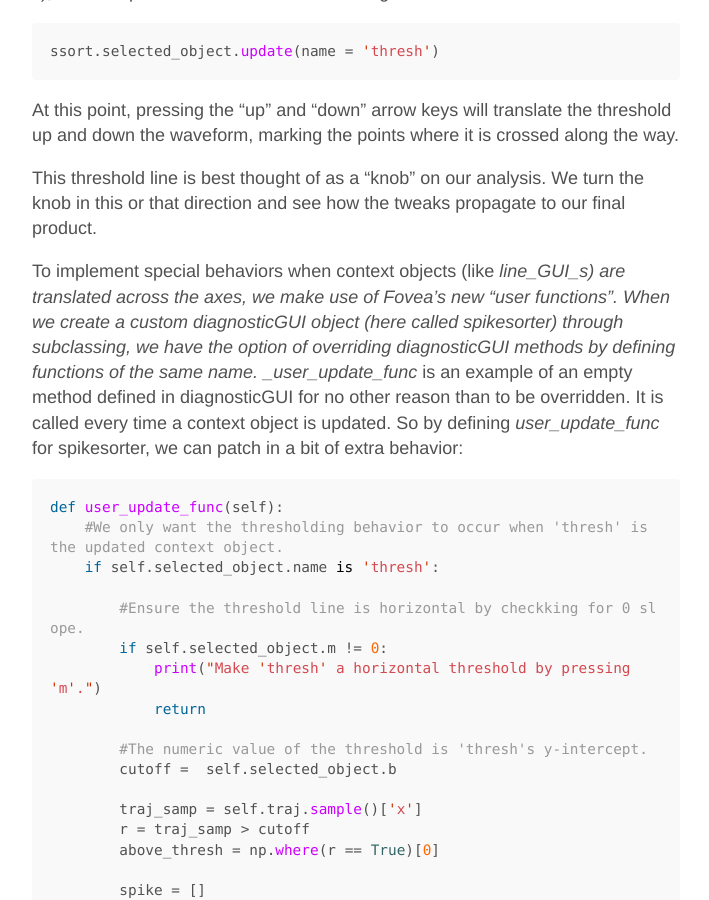
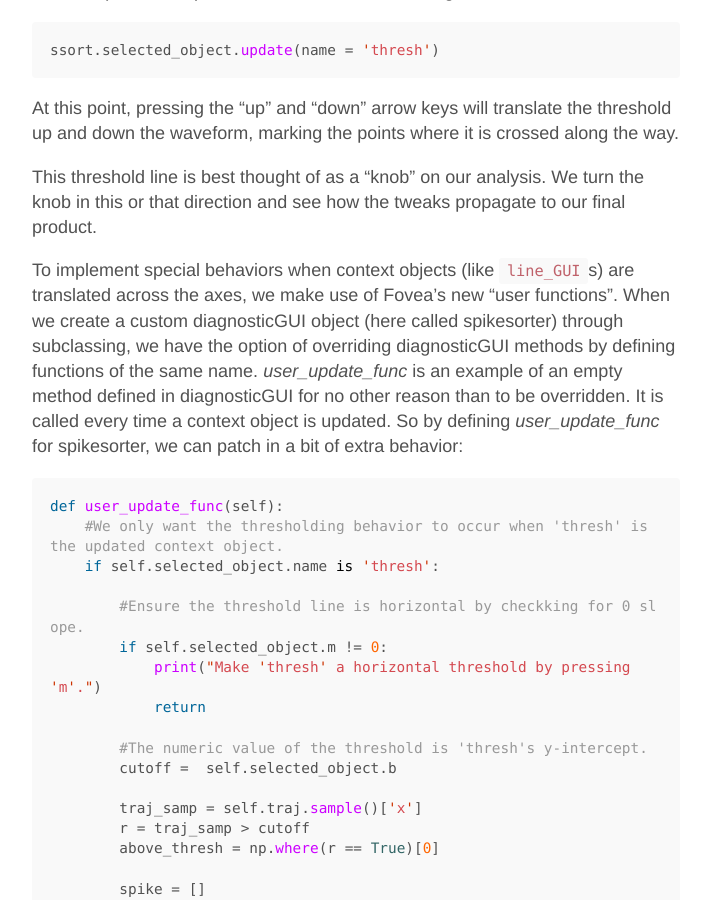
Before and after one commit to robclewley/robclewley.github.io, a Jekyll site: the page built from _posts/2015-09-04-spike_detection-with-fovea.md, in a window 1280 px wide and 900 px high, scrolled down 3958 px. Shown: the whole window, without its empty margins (284-993 px from the left). Built offline with Jekyll 4.4.1, drawn with Linux system fonts in a browser that asks for light colours; comment, search, counter and statistics services are not loaded; some of the changed text lies outside the part shown.

Commit message:
Markdown adjustments for new version on github

````diff
--- a/_posts/2015-09-04-spike_detection-with-fovea.md
+++ b/_posts/2015-09-04-spike_detection-with-fovea.md
@@ -38,13 +38,13 @@
 
 <a name="head1"></a>
 
-##Introduction
+## Introduction
 
 In my previous post, I explored how Fovea can elucidate the process of picking the best number of dimensions to express multivariate data. As a corollary, I provided a bit of information about Principal Component Analysis (PCA) and showed off the geometry of this projection-based dimensionality reduction method. With these basics in place, we can turn to a fun application of PCA (and visual diagnostics) to a real problem in neuroscience. Namely, how do we determine which brain cells emit which spikes if we record a sample containing different signals?
 
 <a name="head2"></a>
 
-##Background
+## Background
 
 A multi-electrode array is a tiny bed of pin-like sensors driven into the soft jelly of the brain. Each pin (electrode) records electrical changes near individual neurons as a numerical value that dips and spikes as the cell hyper- and de-polarizes. Given that the array can contain tens or hundreds of electrodes, multi-electrode arrays collect matrix data describing voltage at many different points.
 
@@ -65,7 +65,7 @@
 
 <a name="head3"></a>
 
-##Setting Up Fovea
+## Setting Up Fovea
 
 The previous post walks through some commands for filling layers with data and slapping them over GUI subplots. The pca_disc.py code there described is an example of working with the vanilla diagnosticGUI (a global, singleton instance simply imported from graphics.py), but for a more complicate spike-sorting program, we’ll want a more personalized GUI.
 
@@ -95,11 +95,11 @@
 ## Spike Detection
 
 Finding true positives means admitting false positives. Such is life. When setting a threshold (i.e., the minimum acceptable height for a peak in the waveform to be considered an action potential) we invariably exclude some interesting spikes from our analysis. Or we error in the opposite direction and admit noise that’s tall enough to ride. Spike detection is a recurring theme of the last blogpost: data analysis is replete will subjective judgments, but visual diagnostics can help inform us before we make decisions.
-Using Fovea’s new callbacks, we can create a threshold line to be translated up and down the waveform, admitting (or dismissing) candidate spikes as it moves along. Pressing “l” will activate line creation mode, at which point, a _line\_GUI_ object can be drawn on the axes by clicking and dragging. Once created, we can produce a perfectly horizontal threshold that extends the breadth of the data by pressing “m”.
+Using Fovea’s new callbacks, we can create a threshold line to be translated up and down the waveform, admitting (or dismissing) candidate spikes as it moves along. Pressing “l” will activate line creation mode, at which point, a `line_GUI` object can be drawn on the axes by clicking and dragging. Once created, we can produce a perfectly horizontal threshold that extends the breadth of the data by pressing “m”.
 
 ![lines before and after 'm' press](https://github.com/robclewley/robclewley.github.io/blob/master/assets/spikesort_images/both_lines.png?raw=true)
 
-In spikesort.py, this line won’t start detecting spikes until it’s been renamed “thresh”. Since this _line\_GUI_ is our currently selected object (having just created it), we can update its name with the following call:
+In spikesort.py, this line won’t start detecting spikes until it’s been renamed “thresh”. Since this `line_GUI` is our currently selected object (having just created it), we can update its name with the following call:
 
 ```python
 ssort.selected_object.update(name = 'thresh')
@@ -109,7 +109,7 @@
 
 This threshold line is best thought of as a “knob” on our analysis. We turn the knob in this or that direction and see how the tweaks propagate to our final product.
 
-To implement special behaviors when context objects (like _line\_GUI_s) are translated across the axes, we make use of Fovea’s new “user functions”. When we create a custom diagnosticGUI object (here called spikesorter) through subclassing, we have the option of overriding diagnosticGUI methods by defining functions of the same name. _user\_update\_func_ is an example of an empty method defined in diagnosticGUI for no other reason than to be overridden. It is called every time a context object is updated. So by defining  _user\_update\_func_ for spikesorter, we can patch in a bit of extra behavior:
+To implement special behaviors when context objects (like `line_GUI`s) are translated across the axes, we make use of Fovea’s new “user functions”. When we create a custom diagnosticGUI object (here called spikesorter) through subclassing, we have the option of overriding diagnosticGUI methods by defining functions of the same name. _user\_update\_func_ is an example of an empty method defined in diagnosticGUI for no other reason than to be overridden. It is called every time a context object is updated. So by defining  _user\_update\_func_ for spikesorter, we can patch in a bit of extra behavior:
 
 ```python
 def user_update_func(self):
@@ -248,7 +248,7 @@
 
 ## Conclusion
 
-In addition to exploring a real-world use case, this post lays out lots of new Fovea tools resulting from our work during Google Summer of Code 2015. We’ve seen how subclassing diagnosticGUI can produce more complicated programs and let us tailor Fovea’s behavior with user function overrides. We also took a look at built-in key presses, picking selected objects with the mouse-clicks, and some applications for the _line\_GUI_ and _box\_GUI_ context objects.
+In addition to exploring a real-world use case, this post lays out lots of new Fovea tools resulting from our work during Google Summer of Code 2015. We’ve seen how subclassing diagnosticGUI can produce more complicated programs and let us tailor Fovea’s behavior with user function overrides. We also took a look at built-in key presses, picking selected objects with the mouse-clicks, and some applications for the `line_GUI` and _box\_GUI_ context objects.
 
 <a name="head8"></a>
 
````
